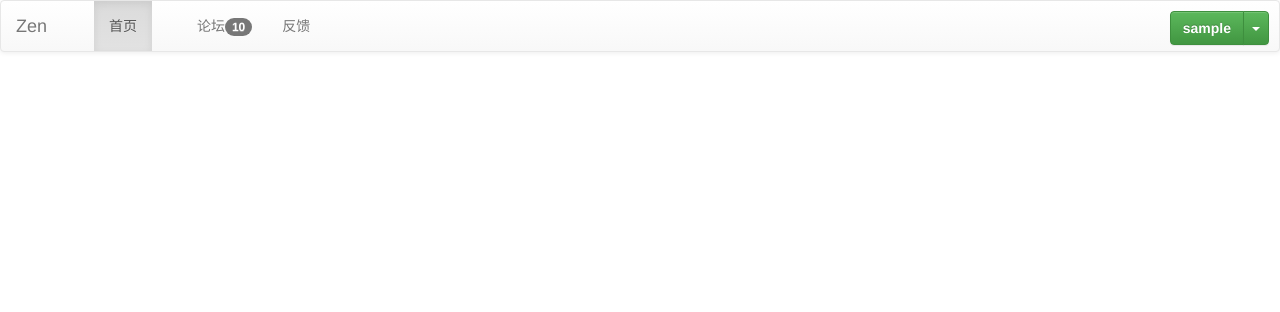
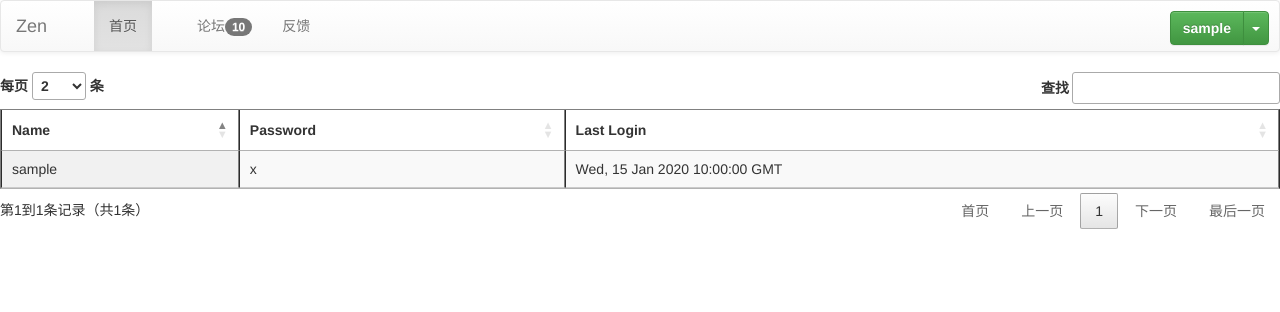
Before and after one commit to EverCurse/flask-frame, a Flask app: page / in a window 1280 px wide. Shown: the top 312 px of the page. Run offline with Flask 2, Linux system fonts and the light colour scheme; a user stored in the database is signed in; tables that the repository leaves empty hold one stand-in row (values such as "Sample post"); some libraries are stand-ins or nearby versions.

Commit message:
DATATABLE IN INDEX

```diff
--- a/app/templates/demo.html
+++ b/app/templates/demo.html
@@ -9,6 +9,7 @@
 <link rel="stylesheet" href="http://cdn.bootcss.com/bootstrap/3.3.0/css/bootstrap.min.css">
 <!-- 可选的Bootstrap主题文件（一般不用引入） -->
 <link rel="stylesheet" href="http://cdn.bootcss.com/bootstrap/3.3.0/css/bootstrap-theme.min.css">
+<link rel="stylesheet" href="http://cdn.datatables.net/1.10.12/css/jquery.dataTables.min.css">
     <title>{% block title %}Blog{% endblock %}</title>
     {% block extracss %}
     {% endblock %}
@@ -21,6 +22,7 @@
 <!-- 最新的 Bootstrap 核心 JavaScript 文件 -->
 <script src="http://cdn.bootcss.com/jquery/1.11.1/jquery.min.js"></script>
 <script src="http://cdn.bootcss.com/bootstrap/3.3.0/js/bootstrap.min.js"></script>
+<script src="http://cdn.datatables.net/1.10.12/js/jquery.dataTables.min.js"></script>
 {% block extrajs %}
 {% endblock %}
 </html>
--- a/app/templates/main.html
+++ b/app/templates/main.html
@@ -1,4 +1,43 @@
 {% extends 'demo.html' %}
 {% block body %}
 {% include 'navbar.html' %}
+<table id="table_id_example" class="display table table-hover table-condensed" cellspacing="0" width="100%" border="1" >
+    <thead>
+        <tr>
+            <th>Name</th>
+            <th>Password</th>
+            <th>Last Login</th>
+        </tr>
+    </thead>
+</table>
 {% endblock %}
+{% block extrajs %}
+    <script type="text/javascript">
+            $('#table_id_example').DataTable({
+                lengthMenu: [2,20, 50, 100],
+                "pagingType": "full_numbers",
+                 "language": {
+                    "lengthMenu": "每页 _MENU_ 条",
+                    "search": "查找",
+                    "info": "第_START_到_END_条记录（共_TOTAL_条）",
+                    "zeroRecords": "无匹配记录",
+                    "infoFiltered": "(过滤自 _MAX_ 条记录)",
+                    "infoEmpty": "无匹配记录",
+                    "processing": '查找中..',
+                    "emptyTable": "无记录",
+                    "paginate": {
+                    "previous": "上一页",
+                    "next": "下一页",
+                    "first": "首页",
+                    "last": "最后一页"
+                    }},
+                //"dom":"<'row'<'col-xs-4'f>><'row'<tr>><'row'<'col-xs-3 inlineblock'li><'col-xs-5'p>>",
+                "ajax":"{{ url_for('main.datatable') }}",
+                columns:[
+                    {"data":'username'},
+                    {"data":'passwd_hash'},
+                    {"data":'last_login'}
+                ]
+            });
+    </script>
+{% endblock %}
--- a/app/views/main.py
+++ b/app/views/main.py
@@ -1,6 +1,9 @@
 #!/usr/bin/env python
 # -*- coding: utf-8 -*-
-from flask import Blueprint, render_template
+from flask import Blueprint, render_template, jsonify
+from flask import Response
+from flask import json
+
 main = Blueprint('main', __name__)
 from app.models.models import Users
 from flask_login import login_required
@@ -12,6 +15,20 @@ def index():
     return render_template('main.html')
 
 
+@main.route('/get_data')
+@login_required
+def datatable():
+    users=Users.query.all()
+    res=[]
+    for i in users:
+        res.append({
+            'username':i.username,
+            'passwd_hash':i.passwd_hash,
+            'last_login':i.last_login
+        })
+    res={'data':res}
+    return jsonify(res)
+
 @main.route('/bt')
 def bt():
     res = Users.query.all()
```
